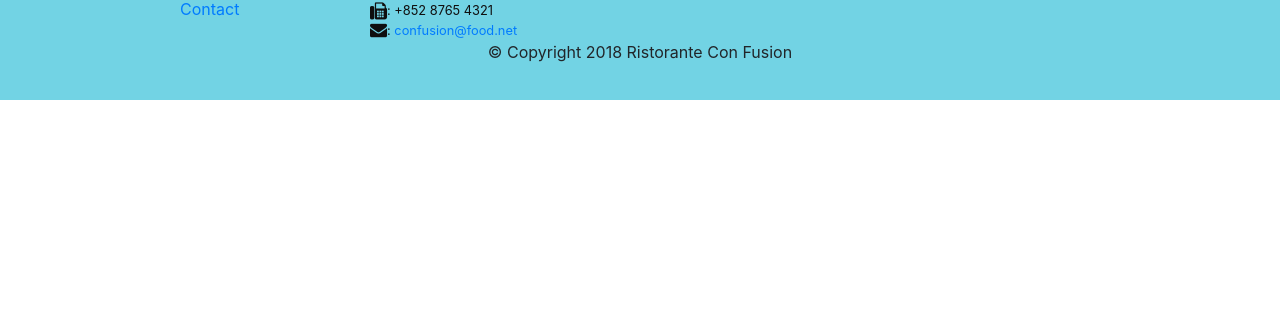
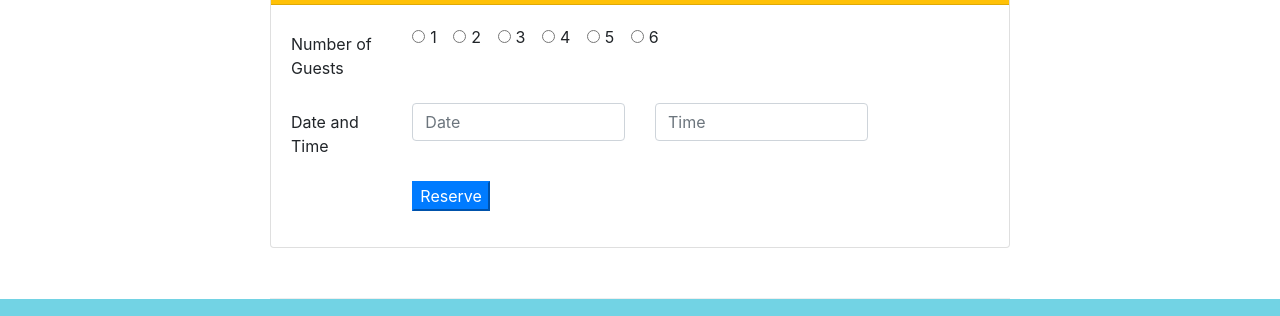
Before and after one commit to Toratomi/Assignment-Coursera-Bootstrap, a website: page Bootstrap4/conFusion/index.html in a window 1280 px wide. Shown: the part 1185-1501 px from the top of the page. Before the commit the page ends 1285 px from the top, so only its background shows below. Drawn offline with nearby package versions, Linux system fonts and the light colour scheme.

Commit message:
Assignment 2

```diff
--- a/Bootstrap4/conFusion/index.html
+++ b/Bootstrap4/conFusion/index.html
@@ -35,12 +35,17 @@
     <header class="jumbotron">
         <div class="container">
             <div class="row row-header">
-                <div class="col-12 col-sm-9">
+                <div class="col-12 col-sm-6">
                     <h1>Ristorante con Fusion</h1>
                     <p>We take inspiration from the World's best cuisines, and create a unique fusion experience. Our lipsmacking creations will tickle your culinary senses!</p>
                 </div>
                 <div class="col-12 col-sm align-self-center">
                     <img src="img/logo.png" class="img-fluid">
+                </div>
+                <div class="col-12 col-sm align-self-center">
+                    <a role="button" href="#reserve" class="btn btn-block btn-warning">
+                        Reserve Table
+                    </a>
                 </div>
             </div>
         </div>
@@ -69,8 +74,14 @@
                 <h3>This Month's Promotions</h3>
             </div>
             <div class="col col-sm col-md">
-                <h2>Weekend Grand Buffet</h2>
-                <p class="d-none d-sm-block">Featuring mouthwatering combinations with a choice of five different salads, six enticing appetizers, six main entrees and five choicest desserts. Free flowing bubbly and soft drinks. All for just $19.99 per person </p>
+                <div class="media">
+                    <div class="media-body col-sm-first">
+                        <h2 class="mt-0">Weekend Grand Buffet <span class="badge badge-danger">NEW</span></h2>
+                        <p class="d-none d-sm-block">Featuring mouthwatering combinations with a choice of five different salads, six enticing appetizers, six main entrees and five choicest desserts. Free flowing bubbly and soft drinks. All for just $19.99 per person </p>
+                    </div>
+                    <img class="d-flex mr-3 img-thumbnail col-sm-last align-self center "
+                        src="img/buffet.png" alt="buffet">
+                </div>
             </div>
         </div>
 
@@ -90,7 +101,65 @@
                 </div>
             </div>
         </div>
+
+        <div class="row row-content col-8" id="reserve">
+            <div class="card">
+                <h3 class="card-header bg-warning text-white">Reserve a Table</h3>
+                <div class="card-body">
+                    <form>
+                        <div class="form-group row">
+                            <label for="firstname" class="col-md-2 col-form-label">Number of Guests</label>
+                            <div class="col">
+                                <div class="form-check-inline">
+                                    <input type="radio" class="form-check-input" name="approve" id="approve" value="">
+                                    <label class="form-check-label" for="approve">1</label>
+                                </div>
+                                <div class="form-check-inline">
+                                    <input type="radio" class="form-check-input" name="approve" id="approve" value="">
+                                    <label class="form-check-label" for="approve">2</label>
+                                </div>
+                                <div class="form-check-inline">
+                                    <input type="radio" class="form-check-input" name="approve" id="approve" value="">
+                                    <label class="form-check-label" for="approve">3</label>
+                                </div>
+                                <div class="form-check-inline">
+                                    <input type="radio" class="form-check-input" name="approve" id="approve" value="">
+                                    <label class="form-check-label" for="approve">4</label>
+                                </div>
+                                <div class="form-check-inline">
+                                    <input type="radio" class="form-check-input" name="approve" id="approve" value="">
+                                    <label class="form-check-label" for="approve">5</label>
+                                </div>
+                                <div class="form-check-inline">
+                                    <input type="radio" class="form-check-input" name="approve" id="approve" value="">
+                                    <label class="form-check-label" for="approve">6</label>
+                                </div>
+                            </div>
+                        </div>
+                        <div class="form-group row">
+                            <label for="DT" class="col-12 col-md-2 col-form-label">Date and Time</label>
+                            <div class="col-12 col-md-4 ">
+                                <input type="tanggal" class="form-control" id="date" name="date"
+                                    placeholder="Date">
+                            </div>
+                            <div class="col-12 col-md-4 ">
+                                <input type="waktu" class="form-control" id="time" name="time"
+                                    placeholder="Time">
+                            </div>
+                        </div>
+                        <div class="form-group row">
+                            <div class="offset-md-2 col-md-10">
+                                <button type="submit" class="btn-primary">
+                                    Reserve
+                                </button>
+                            </div>
+                        </div>
+                    </form>
+                </div>
+            </div>
+        </div>
     </div>
+
 
     <footer class="footer">
         <div class="container">
```
